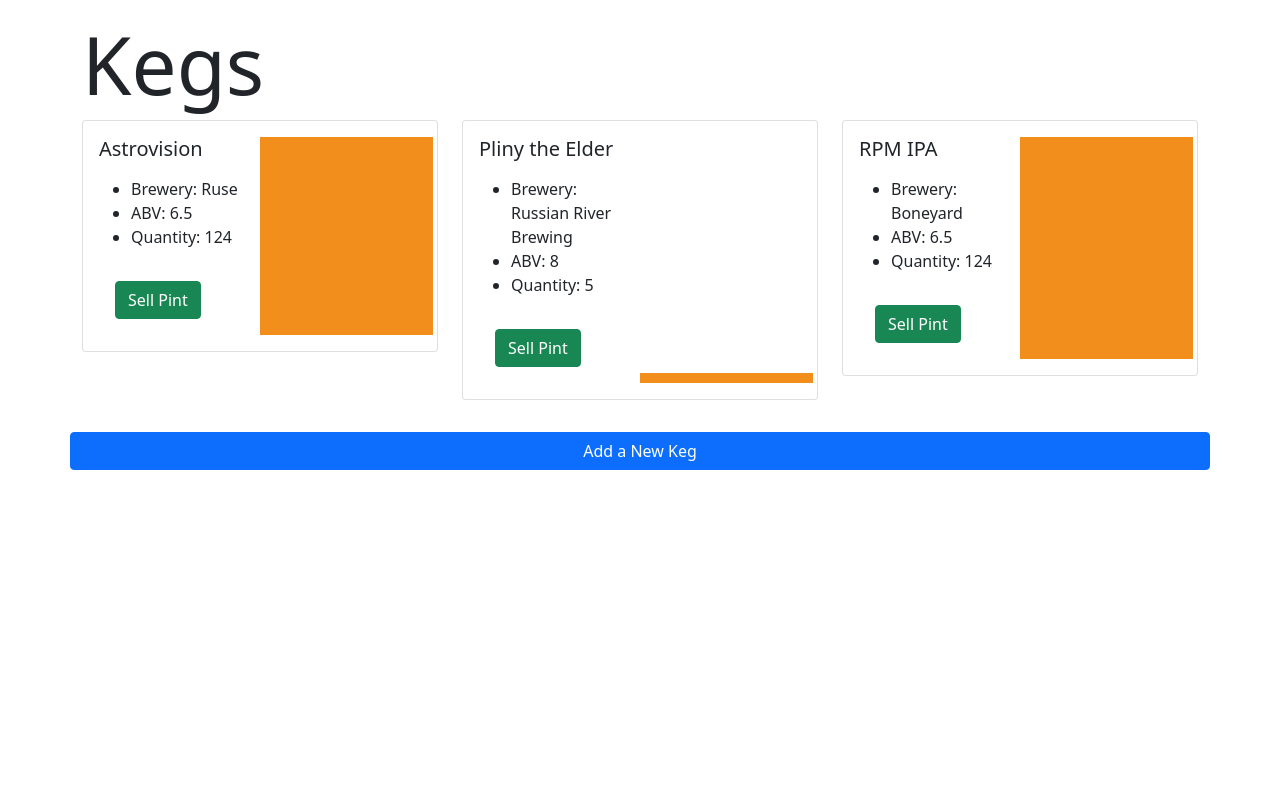
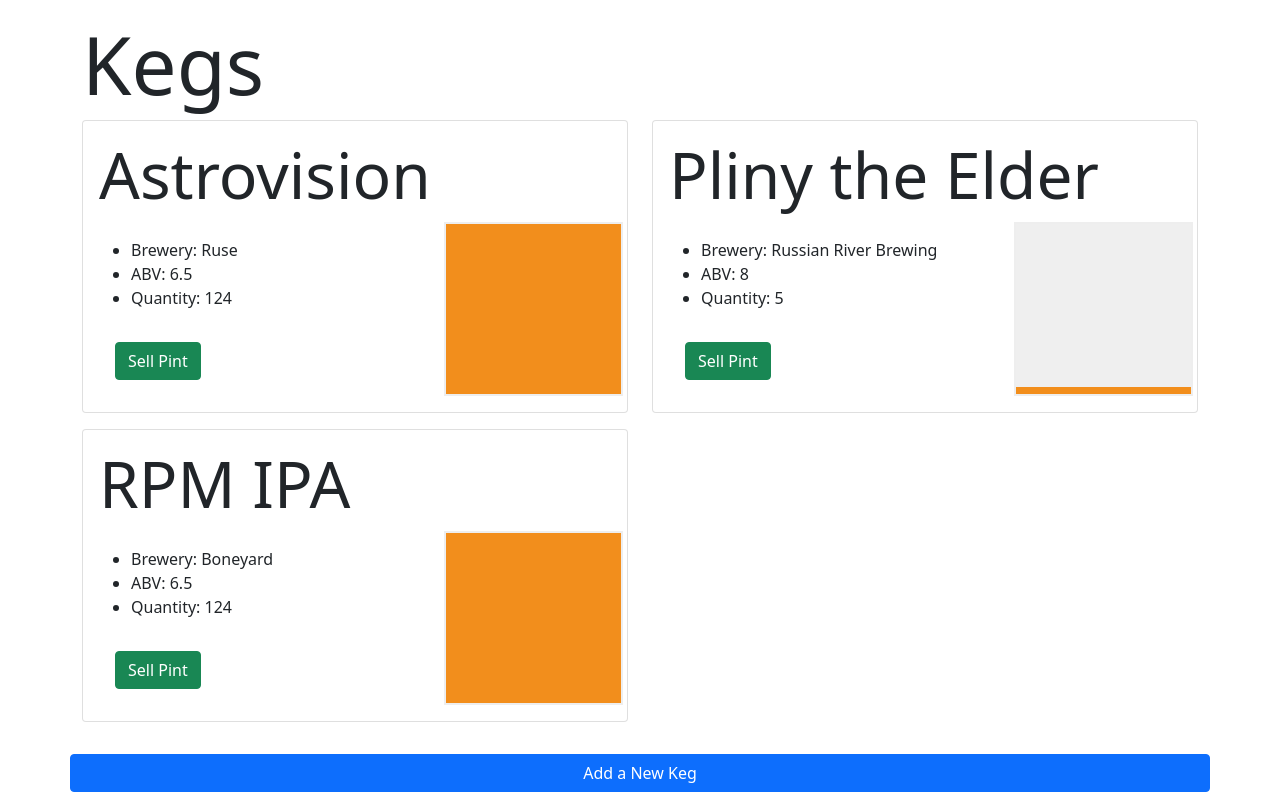
Before and after one commit to mireie/tap-room, a React (Create React App) app: page / in a window 1280 px wide. Built offline with nearby package versions, Linux system fonts and the light colour scheme.

Commit message:
update keg amount style

```diff
--- a/src/components/Keg.js
+++ b/src/components/Keg.js
@@ -14,7 +14,8 @@
 
   const remainPercent = Math.floor((props.qty / 124) * 100)
   const cardStyles = {
-    background: `linear-gradient(to top, #f28e1c ${remainPercent}%, white 0%)`
+    background: `linear-gradient(to top, #f28e1c ${remainPercent}%, #efefef 0%)`,
+    border: "solid #eee 2px"
   }
 
 
@@ -27,12 +28,16 @@
 
   return (
     <React.Fragment>
-      <div className="col-md-4 mb-3">
+      <div className="col-md-6 mb-3">
         <Card>
           <Card.Body>
             <Row>
+              <Card.Title
+                onClick={() => props.whenKegClicked(props.id)}
+                className="display-3">
+                {props.name}
+              </Card.Title>
               <Col>
-                <Card.Title onClick={() => props.whenKegClicked(props.id)}>{props.name}</Card.Title>
                 <Card.Text>
                   {props.description}
                 </Card.Text>
@@ -51,12 +56,13 @@
                 </Button>
               </Col>
               <Col
+                className="col-4"
                 style={cardStyles}>
-            </Col>
-          </Row>
-        </Card.Body>
-      </Card>
-    </div>
+              </Col>
+            </Row>
+          </Card.Body>
+        </Card>
+      </div>
     </React.Fragment >
   )
 }
```
